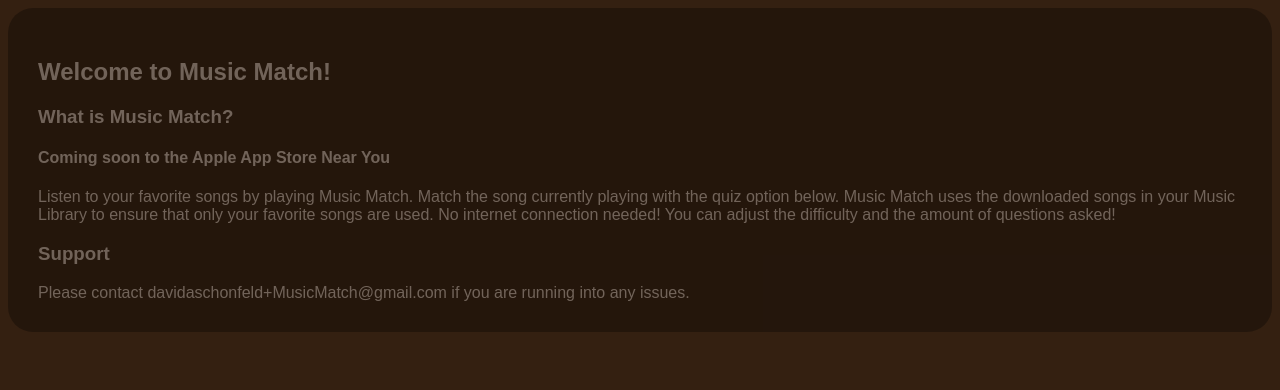
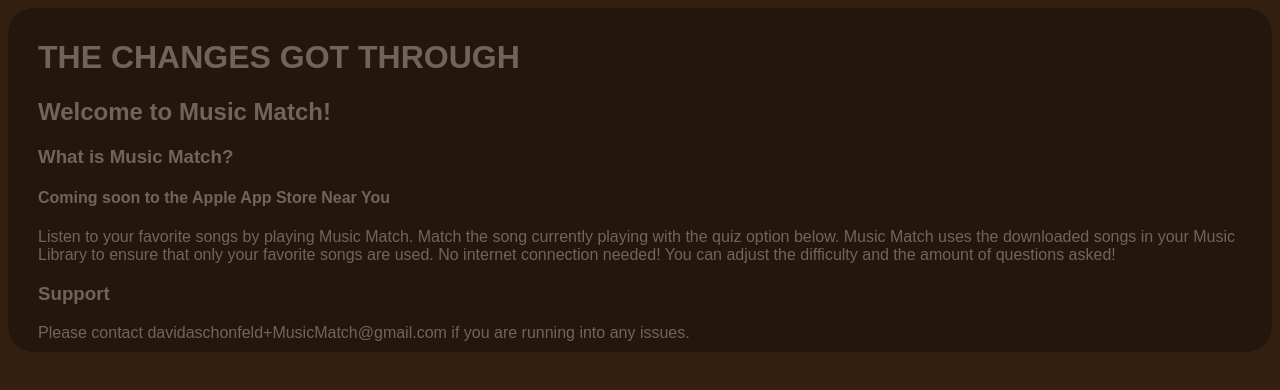
Before and after one commit to DavidASchonfeld/davidaschonfeld.github.io, a plain HTML site: page supportMusicMatch.html in a window 1280 px wide. Drawn offline with Linux system fonts and the light colour scheme.

Commit message:
Making sure the changes got through by adding a message to the HTML page. AND changed the padding

```diff
--- a/supportMusicMatch.css
+++ b/supportMusicMatch.css
@@ -9,7 +9,10 @@ body{
 }
 #theBoxBorder{
 	border-radius: 25px;
-	padding: 30px;
+	padding-top: 10px;
+	padding-bottom: 10px;
+	padding-left: 30px;
+	padding-right: 30px;
 	background-color:#000000;
 	opacity: 0.3;
 }
--- a/supportMusicMatch.html
+++ b/supportMusicMatch.html
@@ -8,6 +8,7 @@
 
   <body>
 	<div id="theBoxBorder">
+		<h1>THE CHANGES GOT THROUGH</h1>
 		<h2>Welcome to Music Match!</h2>
 		<h3>What is Music Match?</h3>
 		<h4>Coming soon to the Apple App Store Near You</h4>
```
